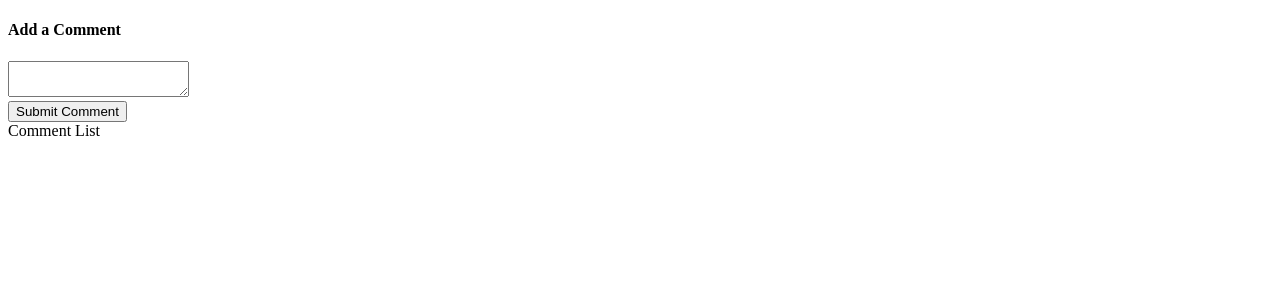
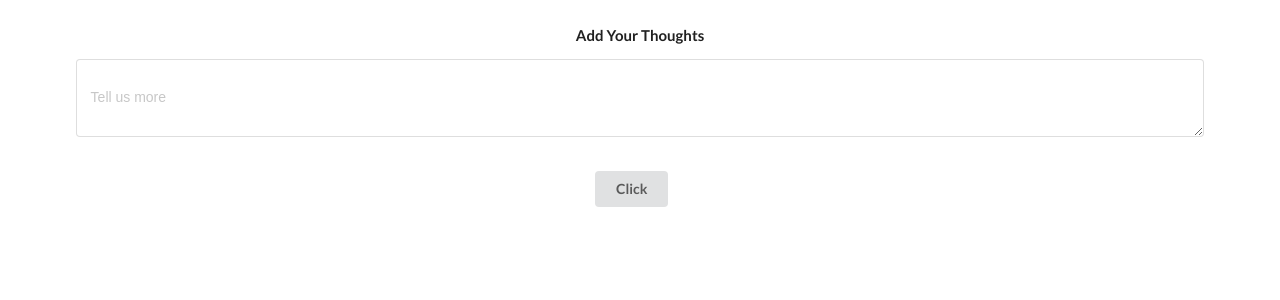
Before and after one commit to AmShubhangi/reactTeasting, a React (Create React App) app in the folder testing/: page / in a window 1280 px wide. Shown: the top 300 px of the page. Built offline with nearby package versions, Linux system fonts and the light colour scheme.

Commit message:
Cosmatic changes & wrote test cases

```diff
--- a/testing/public/index.html
+++ b/testing/public/index.html
@@ -1,14 +1,12 @@
 <!DOCTYPE html>
 <html lang="en">
+
 <head>
   <meta charset="utf-8" />
   <link rel="icon" href="%PUBLIC_URL%/favicon.ico" />
   <meta name="viewport" content="width=device-width, initial-scale=1" />
   <meta name="theme-color" content="#000000" />
-    <meta
-      name="description"
-      content="Web site created using create-react-app"
-    />
+  <meta name="description" content="Web site created using create-react-app" />
   <link rel="apple-touch-icon" href="%PUBLIC_URL%/logo192.png" />
   <!--
       manifest.json provides metadata used when your web app is installed on a
@@ -24,8 +22,11 @@
       work correctly both with client-side routing and a non-root public URL.
       Learn how to configure a non-root public URL by running `npm run build`.
     -->
+  <link rel="stylesheet" href="//cdn.jsdelivr.net/npm/semantic-ui@2.4.2/dist/semantic.min.css" />
+
   <title>React App</title>
 </head>
+
 <body>
   <noscript>You need to enable JavaScript to run this app.</noscript>
   <div id="root"></div>
@@ -40,4 +41,5 @@
       To create a production bundle, use `npm run build` or `yarn build`.
     -->
 </body>
+
 </html>
--- a/testing/src/actions/index.js
+++ b/testing/src/actions/index.js
@@ -1,7 +1,6 @@
 import { SAVE_COMMENT } from './types';
-import comment from '../reducers/comment';
 
-export function saveComment() {
+export function saveComment(comment) {
     return {
         type: SAVE_COMMENT,
         payload: comment
--- a/testing/src/components/CommentBox.js
+++ b/testing/src/components/CommentBox.js
@@ -6,24 +6,33 @@ class CommentBox extends Component {
     state = { comment: '' };
 
     handleChange = (event) => {
-        this.setState({ comment: event.target.value })
+        this.setState({ comment: event.target.value });
     };
 
     handleSubmit = (event) => {
         event.preventDefault();
-        console.log("")
+        this.props.saveComment(this.state.comment)
         this.setState({ comment: '' })
     };
 
     render() {
         return (
-            <form onSubmit={this.handleSubmit}>
-                <h4>Add a Comment</h4>
-                <textarea onChange={this.handleChange} value={this.state.comment} />
-                <div>
-                    <button>Submit Comment</button>
+            <form className="ui form" style={{ marginLeft: 50, marginRight: 50, padding: '2%' }}
+                onSubmit={this.handleSubmit}>
+                <h4 style={{ textAlign: 'center' }}>Add Your Thoughts</h4>
+                <textarea onChange={this.handleChange} value={this.state.comment} placeholder="Tell us more" style={{ minHeight: 50, alignContent: 'center' }} rows="3" />
+                <div style={{
+                    paddingLeft: '46%',
+                    paddingRight: '46%',
+                    paddingTop: '3%',
+                    paddingBottom: '3%'
+                }}>
+                    <button className="ui vertical animated button">
+                        <div className="hidden content">Submit</div>
+                        <div className="visible content">Click</div>
+                    </button>
                 </div>
-            </form>
+            </form >
         );
     }
 }
--- a/testing/src/components/CommentList.js
+++ b/testing/src/components/CommentList.js
@@ -1,5 +1,42 @@
-import React from 'react';
+import React, { Component } from 'react';
+import { connect } from 'react-redux';
 
-export default () =>{
-    return <div>Comment List</div>
-};
+class CommentList extends Component {
+
+    renderComments() {
+        console.log(this.props);
+        return this.props.comments.map(comment => {
+            return <li style={{
+                wordWrap: 'break-word', lineHeight: 1.7, marginBottom: 20
+            }} key={comment} > <span style={{
+                fontfamily: 'sans-serif',
+                fontWeight: 600
+            }}>{comment}</span> </li >
+        });
+    }
+
+    render() {
+        return (
+            <div style={{
+                paddingLeft: '4.2%',
+                paddingRight: '6.2%'
+            }}>
+                {this.props.comments.length > 0 ? <span style={{
+                    paddingLeft: '2.8%',
+                    fontSize: 20,
+                    color: 'green',
+                    fontWeight: 700
+                }}>My Written Diary</span> : ''
+                }
+                <ul style={{ listStyle: 'decimal' }}>{this.renderComments()}</ul>
+            </div >
+        )
+    }
+}
+
+function mapStateToProps(state) {
+    return { comments: state.comments } //state.comments came from combineReducer
+    //comments :- As per your convenience & same for the map props.comments
+}
+
+export default connect(mapStateToProps)(CommentList);
```
Also changed, not shown: 1 other file (tests, documents, lock files or other folders). Lines whose indentation alone changed are shown as unchanged.
